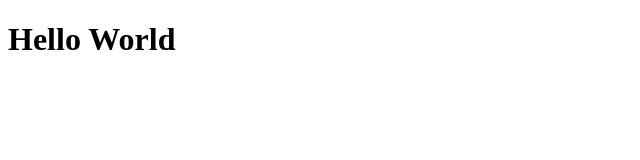
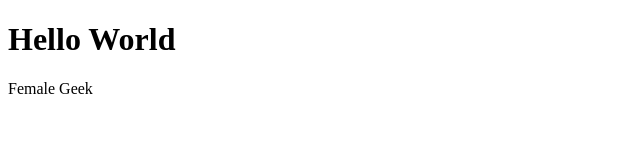
Before and after one commit to TrisyaNF/git, a plain HTML site: page index.html in a window 1280 px wide. Shown: the whole page, without its empty margins (0-640 px from the left). Drawn offline with Linux system fonts and the light colour scheme.

Commit message:
add female geek

```diff
--- a/index.html
+++ b/index.html
@@ -6,5 +6,6 @@
 </head>
 <body>
 	<h1>Hello World</h1>
+	<p> Female Geek</p>
 </body>
 </html>
```
